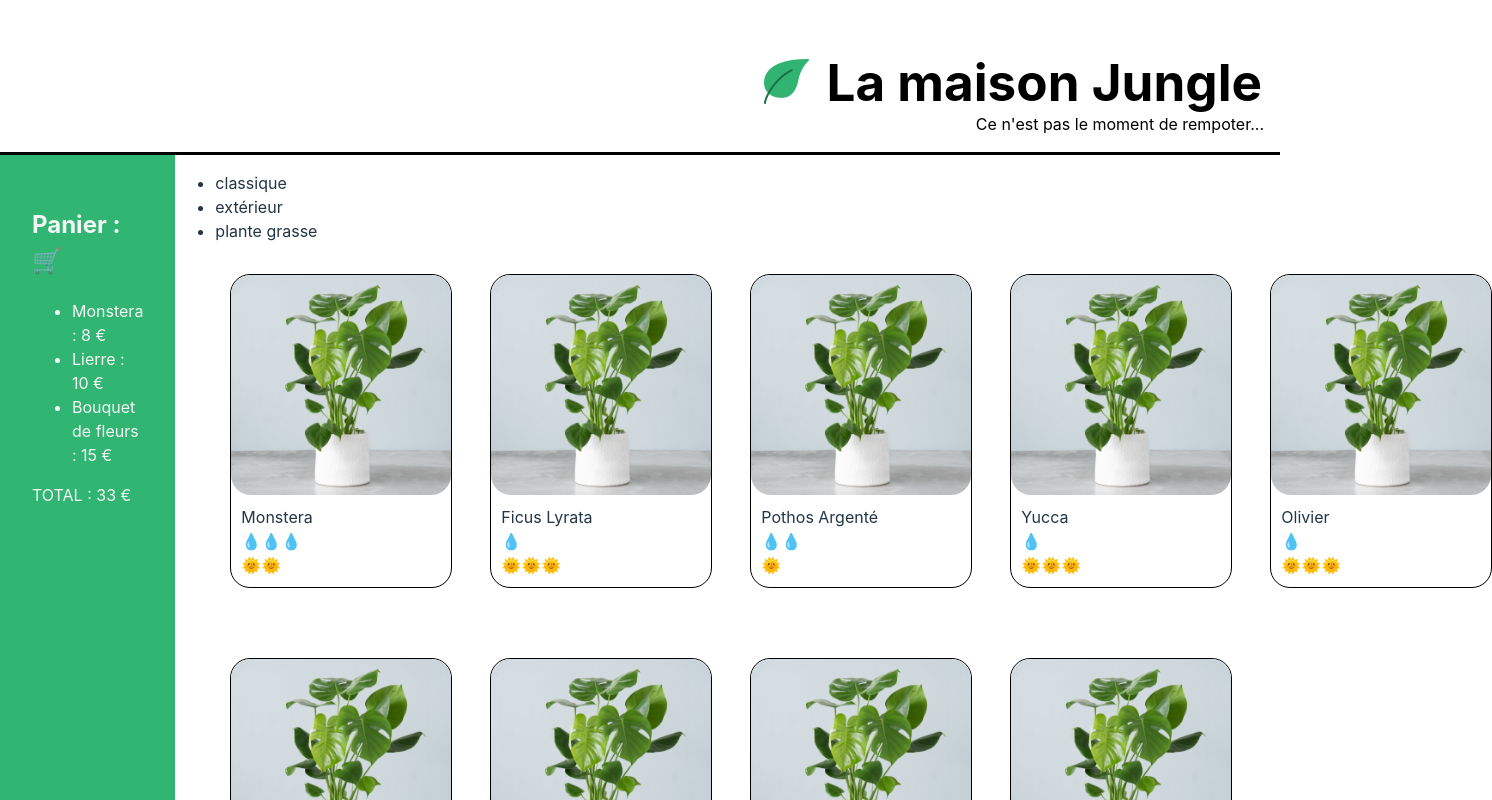
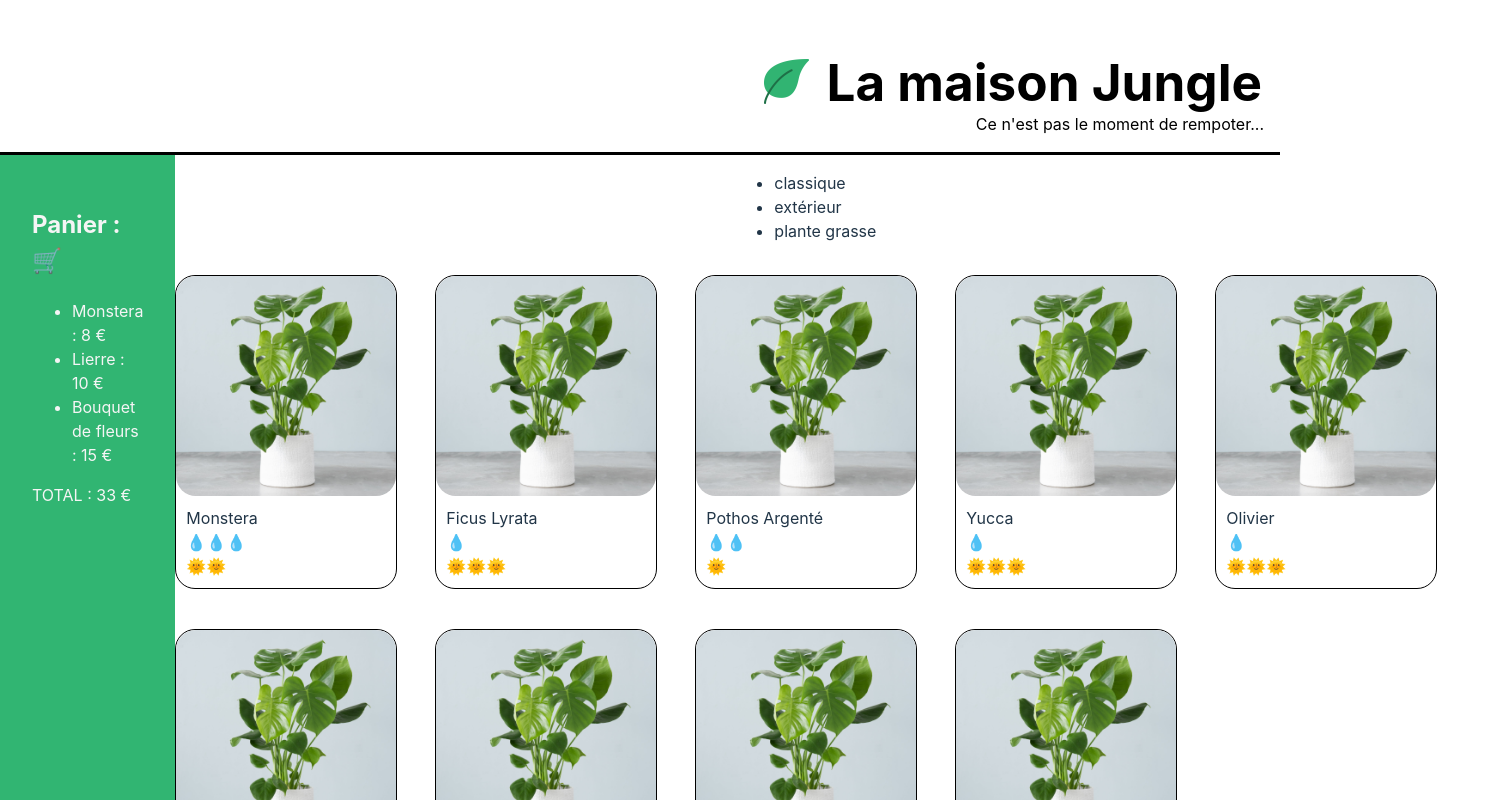
Before and after one commit to TheCrazyHitomi/la-maison-jungle, a React (Vite) app: page / in a window 1280 px wide. Shown: the top 800 px of the page, 1492 px wide, since content can reach past the window. Built offline with nearby package versions, Linux system fonts and the light colour scheme.

Commit message:
adjusting CSS ShopingList component

```diff
--- a/src/components/ShoppingList.jsx
+++ b/src/components/ShoppingList.jsx
@@ -34,7 +34,7 @@ const ShoppingList = () =>{
         console.log(categories)
 
 	return (
-		<div>
+		<div className="lmj-hero">
 			<ul>
 				{categories.map((cat) => (
 					<li key={cat}>{cat}</li>
--- a/src/styles/plantItem.css
+++ b/src/styles/plantItem.css
@@ -5,7 +5,7 @@
 }
 
 .lmj-plant-item {
-	margin: 15px;
+
 	display: flex;
 	align-items: flex-start;
 	justify-content: center;
--- a/src/styles/shoppingList.css
+++ b/src/styles/shoppingList.css
@@ -12,5 +12,14 @@
 	display: grid;
 	grid-template-columns: repeat(5, 220px);
 	grid-gap: 40px;
+	padding-left: 0px;
 
 }
+
+.lmj-hero{
+	width: 100%;
+	display: flex;
+	flex-direction: column;
+	justify-content: center;
+	align-items: center;
+}
```
